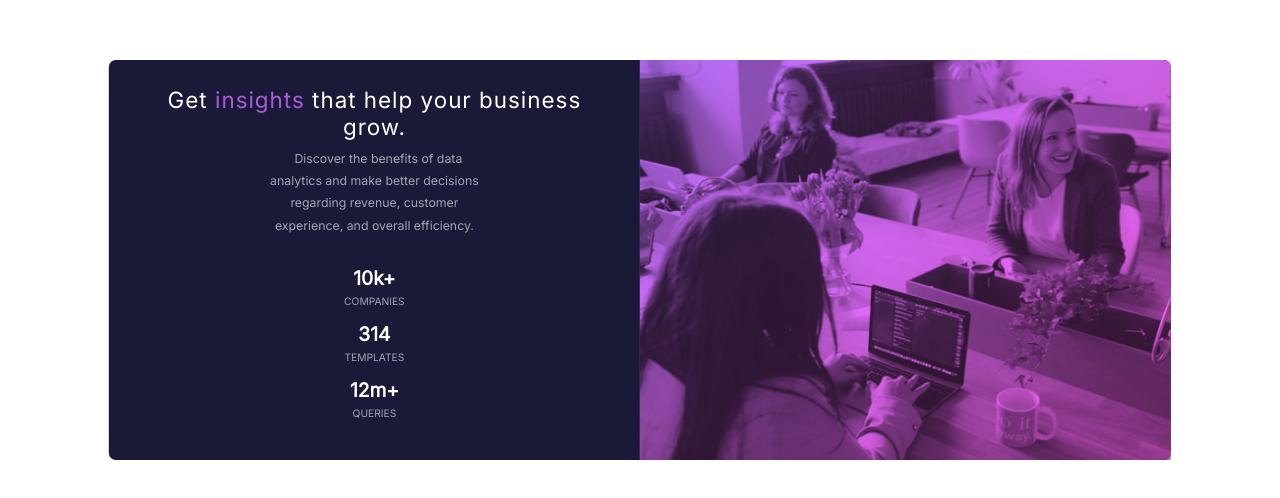
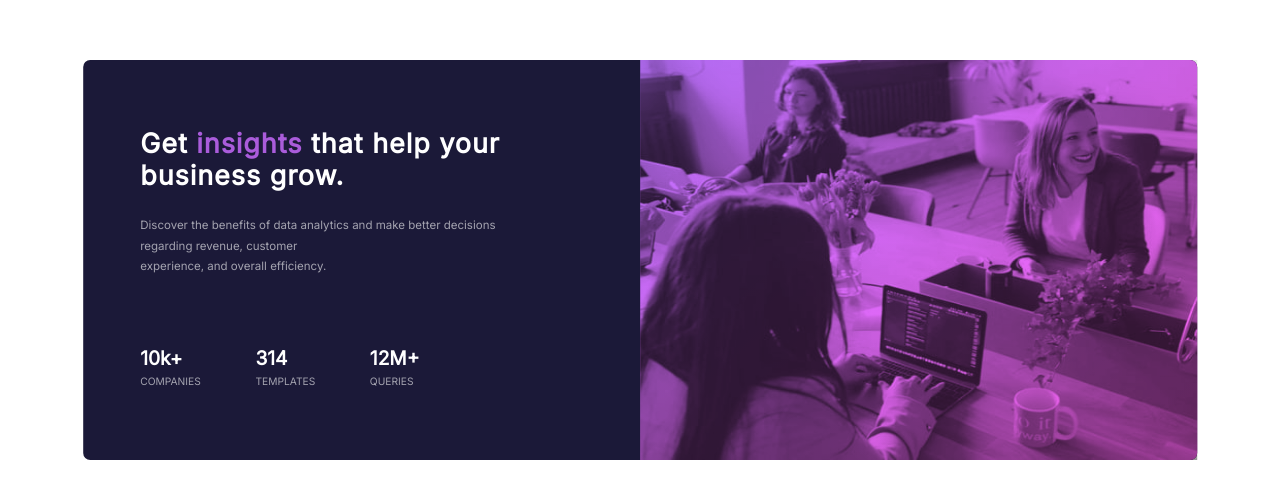
Before and after one commit to dyegohrq/cartao-de-estatistica, a plain HTML site: page index.html in a window 1280 px wide. Shown: the part 140-638 px from the top of the page. Drawn offline with Linux system fonts and the light colour scheme.

Commit message:
responsivo para telas grandes

```diff
--- a/estilos/media-700+.css
+++ b/estilos/media-700+.css
@@ -23,13 +23,42 @@
     .conteiner {
         float: left;
         width: 50%;
+        padding: 40px 40px 0px 40px;
+    }
+
+    .hero-text {
+        font-size: .7em;
+        text-align: left;
+    }
+
+    .hero-text > h1 {
+        font-weight: 900;
+    }
+
+    .hero-text > p {
+        font-size: .9em;
+        text-align: left;
+        text-indent: 0;
+        margin: 20px 30px 15px 0px ;
+    }
+
+    .conteudo {
+        text-align: left;
+
+    }
+
+    .dados {
+        display: inline-block;
+        text-align: left;
+        margin: 18px 30px 0px 0px;
+
     }
 }
 
 @media screen and (min-width: 900px) {
 
     main {
-        width: 83vw;
+        width: 69vw;
         height: 400px;
     }
 
@@ -50,5 +79,50 @@
     .conteiner {
         float: left;
         width: 50%;
+        padding: 57px;
+    }
+
+    .hero-text {
+        font-size: .8em;
+        text-align: left;
+    }
+
+    .hero-text > h1 {
+        font-weight: 900;
+        font-size: 2.1em;
+    }
+
+    .hero-text > p {
+        font-size: .9em;
+        text-align: left;
+        text-indent: 0;
+        margin: 20px 84px 15px 0px ;
+    }
+
+    .conteudo {
+        text-align: left;
+
+    }
+
+    .dados {
+        display: inline-block;
+        text-align: left;
+        margin: 40px 53px 0px 0px ;
+
     }
 }
+
+@media screen and (min-width: 1020px) {
+    main {
+        width: 87vw;
+        height: 400px;
+    }
+
+    .hero-text > p {
+        margin: 20px 65px 15px 0px;
+    }
+
+    .dados {
+        margin: 40px 51px 0px 0px;
+    }
+}
--- a/index.html
+++ b/index.html
@@ -29,21 +29,21 @@
                     Get <span>insights</span> that help your business grow.
                 </h1>
                 <p>
-                    Discover the benefits of data <br> analytics and make better decisions <br> regarding revenue, customer
+                    Discover the benefits of data analytics and make better decisions regarding revenue, customer
                    <br> experience, and overall efficiency.
                 </p>
             </div>
             <div class="conteudo">
-                <div>
+                <div class="dados">
                     <h2>10k+</h2>
                     <p class="all-caps">companies</p>
                 </div>
-                <div>
+                <div class="dados">
                     <h2>314</h2>
                     <p class="all-caps">templates</p>
                 </div>
-                <div>
-                    <h2>12m+</h2>
+                <div class="dados">
+                    <h2>12M+</h2>
                     <p class="all-caps">queries</p>
                 </div>
                 <div class="attribution">
```
